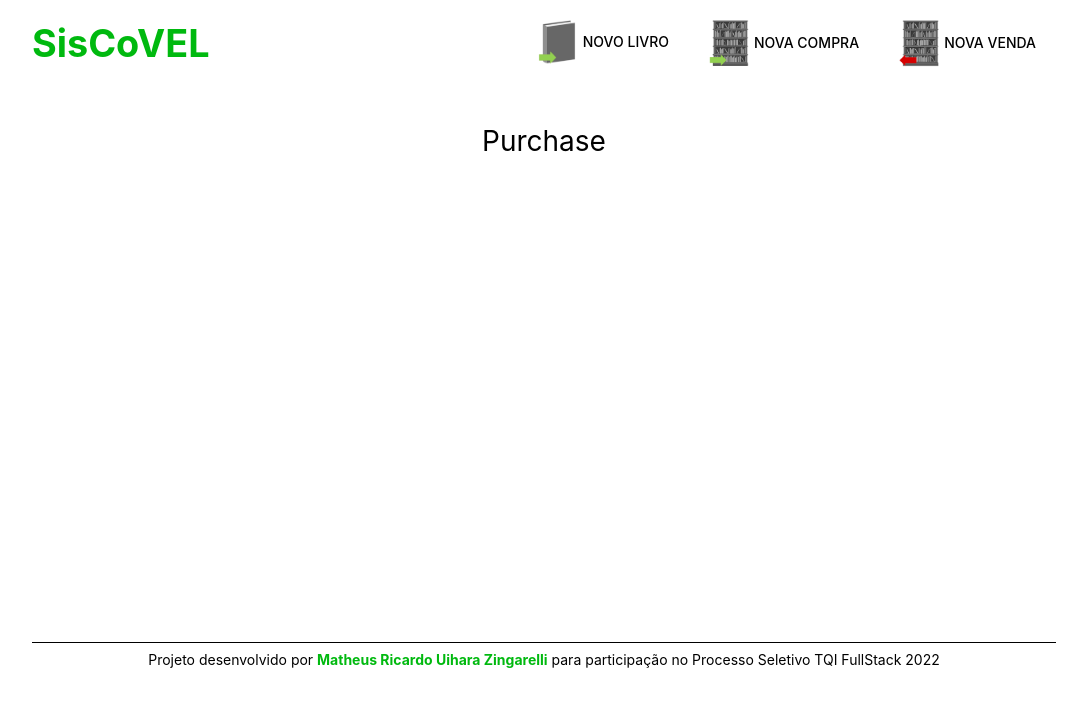
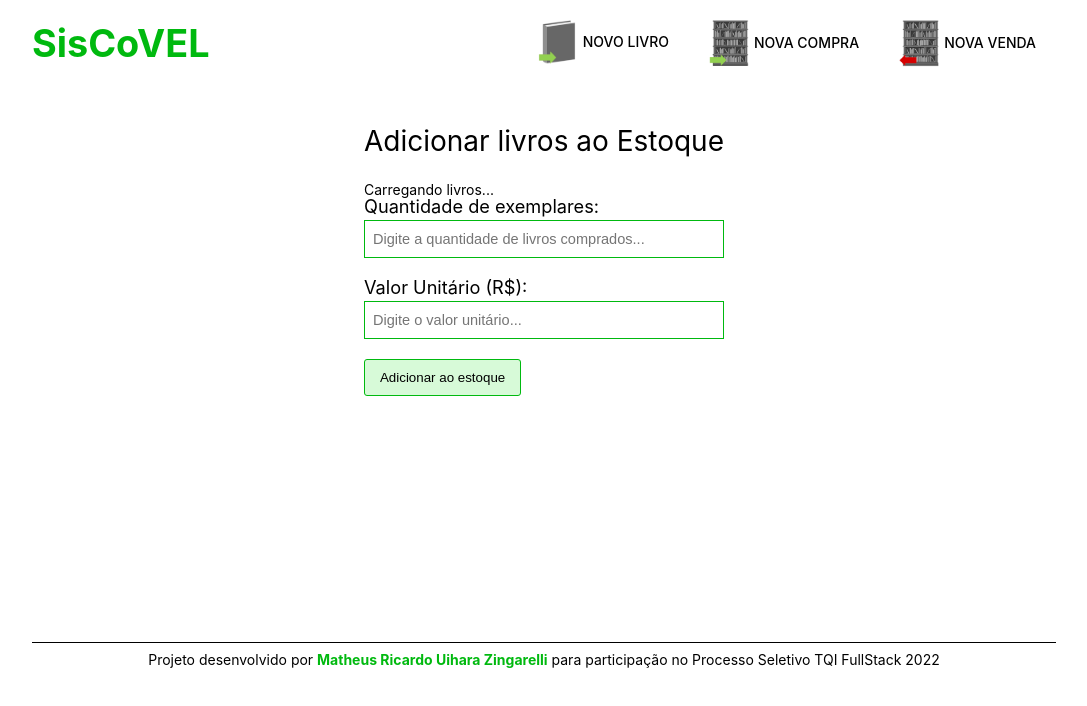
Before and after one commit to zingarelli/tqi_evolution_fullstack_2022, a React (Create React App) app in the folder frontend/: page /purchase in a window 1280 px wide. Shown: the top 706 px of the page, without its empty margins (96-1183 px from the left). Built offline with nearby package versions, Linux system fonts and the light colour scheme; no server answers.

Commit message:
criação da página e form para cadastrar compra

```diff
--- /dev/null
+++ b/frontend/src/components/form/PurchaseForm.jsx
@@ -0,0 +1,162 @@
+import { useState, useEffect } from "react";
+
+import styles from './PurchaseForm.module.css';
+
+import Message from "../layout/Message";
+import Input from "./Input";
+import Select from "./Select";
+import SubmitButton from "./SubmitButton";
+
+//form to add/update inventory with a selected book
+function PurchaseForm(){
+    const [inventory, setInventory] = useState({}); //list of items in the inventory
+    const [bookId, setBookId] = useState(''); //act as the foreign key between books and inventory
+    const [inventoryItem, setInventoryItem] = useState({}); //a single item in the inventory
+    const [bookList, setBookList] = useState([]); //list of books registered
+    const [showMessage, setShowMessage] = useState(false); //control to show a message when an item is added/updated
+
+    //get a list of books registered whenever the page is loaded
+    useEffect(() => {
+        fetch('http://localhost:5000/books', {
+            method: 'GET',
+            headers: {
+                'Content-Type': 'application/json'
+            }
+        })
+            .then((response) => response.json())
+            .then((result) => {
+                setBookList(result);
+            })
+            .catch((err) => console.log(err))
+    }, []);
+
+    //whenever a book is selected, check if it has items in the inventory
+    useEffect(() => {
+        fetch(`http://localhost:5000/inventory?bookId=${bookId}`, {
+            method: 'GET',
+            headers: {
+                'Content-Type': 'application/json'
+            }
+        })
+            .then((response) => response.json())
+            .then((result) => {
+                setInventoryItem(result);
+            })
+            .catch((err) => console.log(err))
+    }, [bookId])
+
+    //update the quantity of a book already in the inventory
+    function updateInventory(){
+        let item = inventory;
+        let itemId = inventoryItem[0].id;
+        let currentQty = inventoryItem[0].quantity;
+
+        item.quantity = parseInt(currentQty) + parseInt(item.quantity);
+
+        fetch(`http://localhost:5000/inventory/${itemId}`, {
+                method: 'PATCH',
+                headers: {
+                    'Content-Type': 'application/json'
+                },
+                body: JSON.stringify(item)
+            })
+                .then((response) => response.json())
+                .then((result) => {
+                    setShowMessage(true);
+                    //clear input values
+                    setInventory({...inventory, quantity: '', price: ''});
+                    //update view for the selected book
+                    inventoryItem[0].quantity = item.quantity;
+                    inventoryItem[0].price = item.price;
+                })
+                .catch((err) => console.log(err))
+    }
+
+    //add/update inventory in the backend
+    function postPurchase(e){
+        setShowMessage(false); //will be set to true once the post is successfull
+        e.preventDefault();
+
+        if (inventoryItem.length > 0) { //book is already in the inventory, so its quantity will be updated
+            updateInventory();
+        }
+        else{ //it's a new item in the inventory
+            //send to server
+            fetch('http://localhost:5000/inventory', {
+                method: 'POST',
+                headers: {
+                    'Content-Type': 'application/json'
+                },
+                body: JSON.stringify(inventory)
+            })
+                .then((response) => response.json())
+                .then((result) => {
+                    setShowMessage(true);
+                    //set quantity and price blank to clear input values
+                    setInventory({...inventory, quantity: '', price: ''});
+                    //TODO: show in page the quantity and price of the book, or set select options to default
+                })
+                .catch((err) => console.log(err))
+        }
+
+    }
+
+    //add value of an input to the inventory object
+    function addInput(e){
+        setInventory({...inventory, [e.target.name]: e.target.value})
+    }
+
+    //add id from the selected book to the inventory object
+    function addSelect(e){
+        setBookId(e.target.value); //activate useEffect hook to fetch this book in inventory, if it already exists
+        setInventory({...inventory, [e.target.name]: e.target.value});
+    }
+
+    return(
+        <form onSubmit={postPurchase}>
+            {
+                //content to be shown when inventory is successfully added/updated
+                showMessage && <Message text='Estoque atualizado com Sucesso!' />
+            }
+            {
+                // show options once the list has been loaded
+                bookList.length > 0 ?
+                    <Select
+                        lblText="Selecione um livro"
+                        name="bookId"
+                        options={bookList}
+                        handleOnChange={addSelect}
+                    />
+                    : //show message while booklist is loading
+                    <span>Carregando livros...</span>
+            }
+            {
+                //once a book is selected, if it exists in inventory, show its quantity and price
+                inventoryItem.length > 0 &&
+                    <div className={styles.inventoryItemDetails}>
+                        <span>Quantidade em estoque: {inventoryItem[0].quantity}</span>
+                        <span>Preço atual: R$ {inventoryItem[0].price}</span>
+                    </div >
+            }
+            <Input
+                type='number'
+                lblText='Quantidade de exemplares:'
+                name='quantity'
+                placeholder='Digite a quantidade de livros comprados...'
+                value={inventory.quantity}
+                handleOnChange={addInput}
+            />
+            <Input
+                type='number'
+                lblText='Valor Unitário (R$):'
+                name='price'
+                placeholder='Digite o valor unitário...'
+                value={inventory.price}
+                handleOnChange={addInput}
+            />
+            <SubmitButton text="Adicionar ao estoque" />
+        </form>
+    )
+}
+
+export default PurchaseForm;
--- /dev/null
+++ b/frontend/src/components/form/PurchaseForm.module.css
@@ -0,0 +1,12 @@
+.inventoryItemDetails{
+    display: flex;
+    flex-direction: column;
+    justify-content: space-between;
+    margin-bottom: 20px;
+    font-weight: 500;
+    color: #00b90f;
+}
+
+.inventoryItemDetails span{
+    margin-bottom: 5px;
+}
--- a/frontend/src/components/pages/Purchase.jsx
+++ b/frontend/src/components/pages/Purchase.jsx
@@ -1,6 +1,11 @@
+import PurchaseForm from '../form/PurchaseForm.jsx';
+
 function Purchase(){
     return(
-        <h1>Purchase</h1>
+        <div>
+            <h1>Adicionar livros ao Estoque</h1>
+            <PurchaseForm />
+        </div>
     )
 }
 
```
